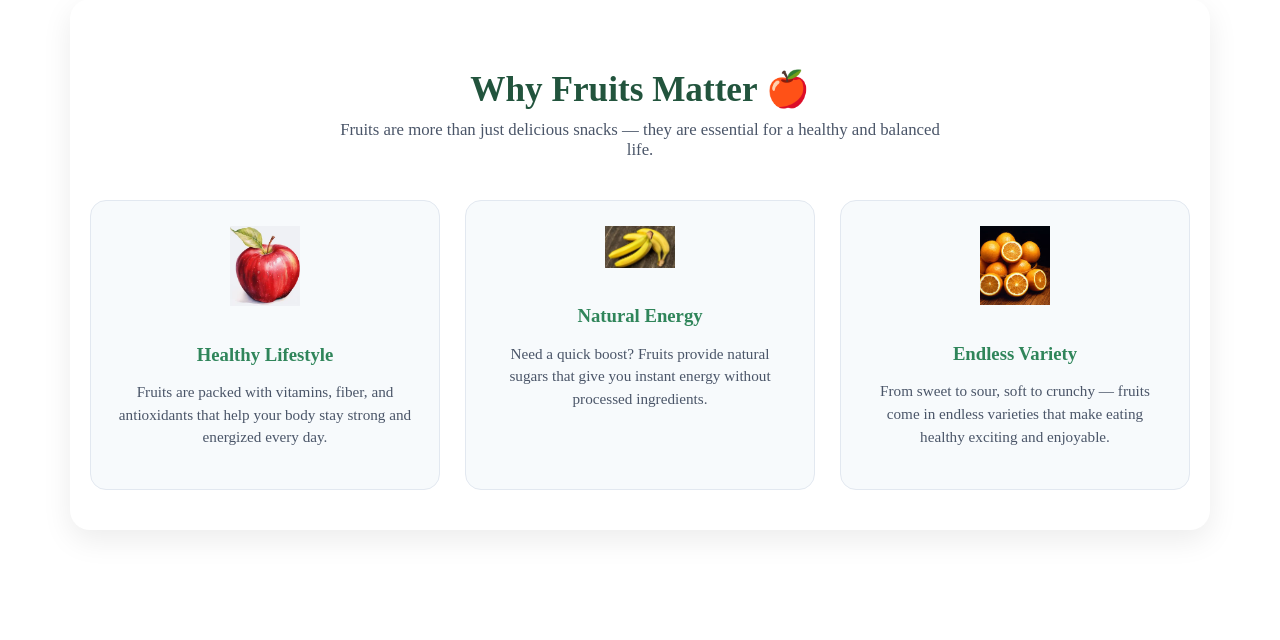
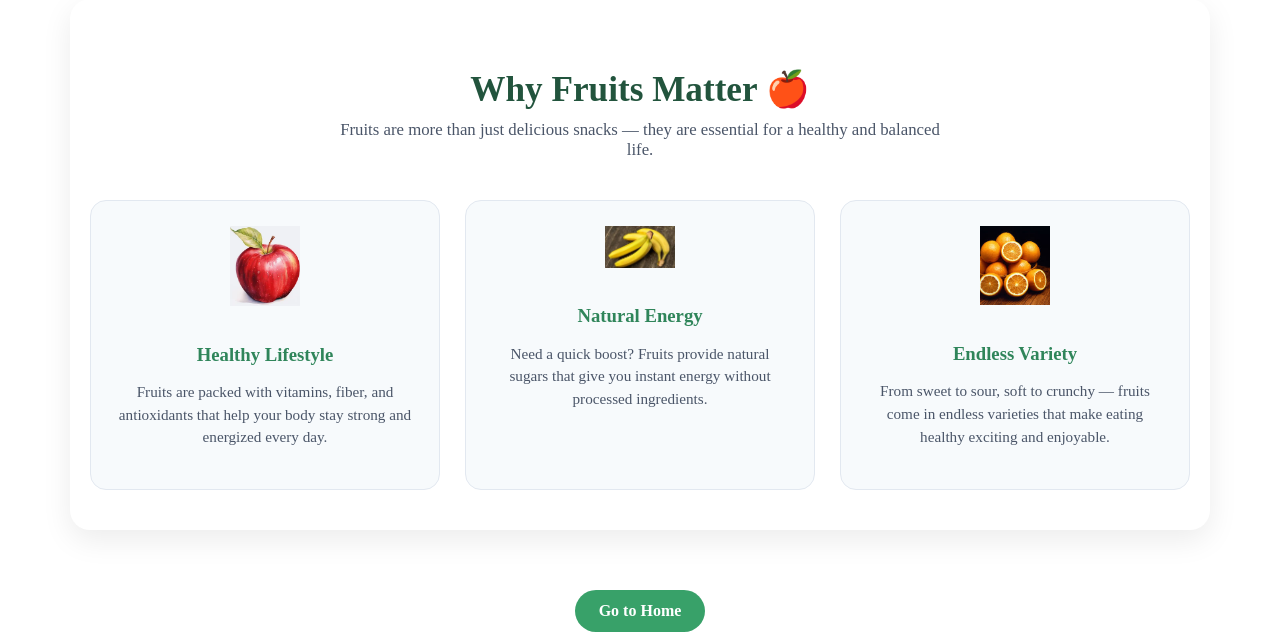
Before and after one commit to Olivierentwicklung/DAIntensivKursPublic, a Django app: page /fruits/list/info in a window 1280 px wide. Shown: the part 535-1175 px from the top of the page. Before the commit the page ends 1069 px from the top, so only its background shows below. Run offline with Django 5.2, Linux system fonts and the light colour scheme.

Commit message:
feat: restructure main layout and add navigation link in info section

```diff
--- a/fruit_app/templates/fruit_app/base.html
+++ b/fruit_app/templates/fruit_app/base.html
@@ -9,9 +9,9 @@
   </head>
   <body>
     <header>{% include "fruit_app/header.html" %}</header>
-
-    <main>{% block content %} {% endblock %}</main>
-
-    {% block infos %} {% endblock %}
+    <main>
+      <div>{% block content %} {% endblock %}</div>
+      <div>{% block infos %} {% endblock %}</div>
+    </main>
   </body>
 </html>
--- a/fruit_app/templates/fruit_app/info.html
+++ b/fruit_app/templates/fruit_app/info.html
@@ -39,6 +39,11 @@
       </div>
     </div>
   </div>
+  <div class="info-link-wrapper">
+    <a class="info-link" href="http://127.0.0.1:8000/fruits/list/"
+      >Go to Home</a
+    >
+  </div>
 
   {% endblock %}
 </div>
```
